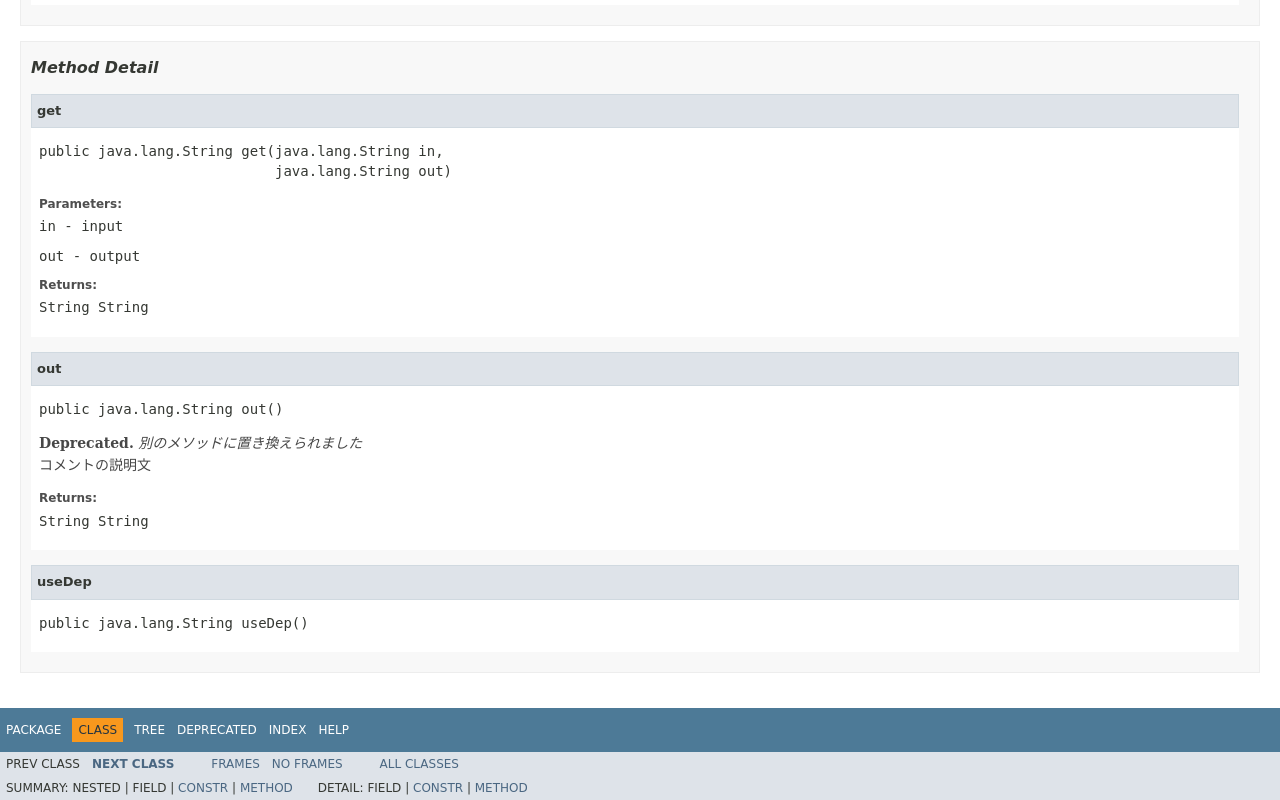
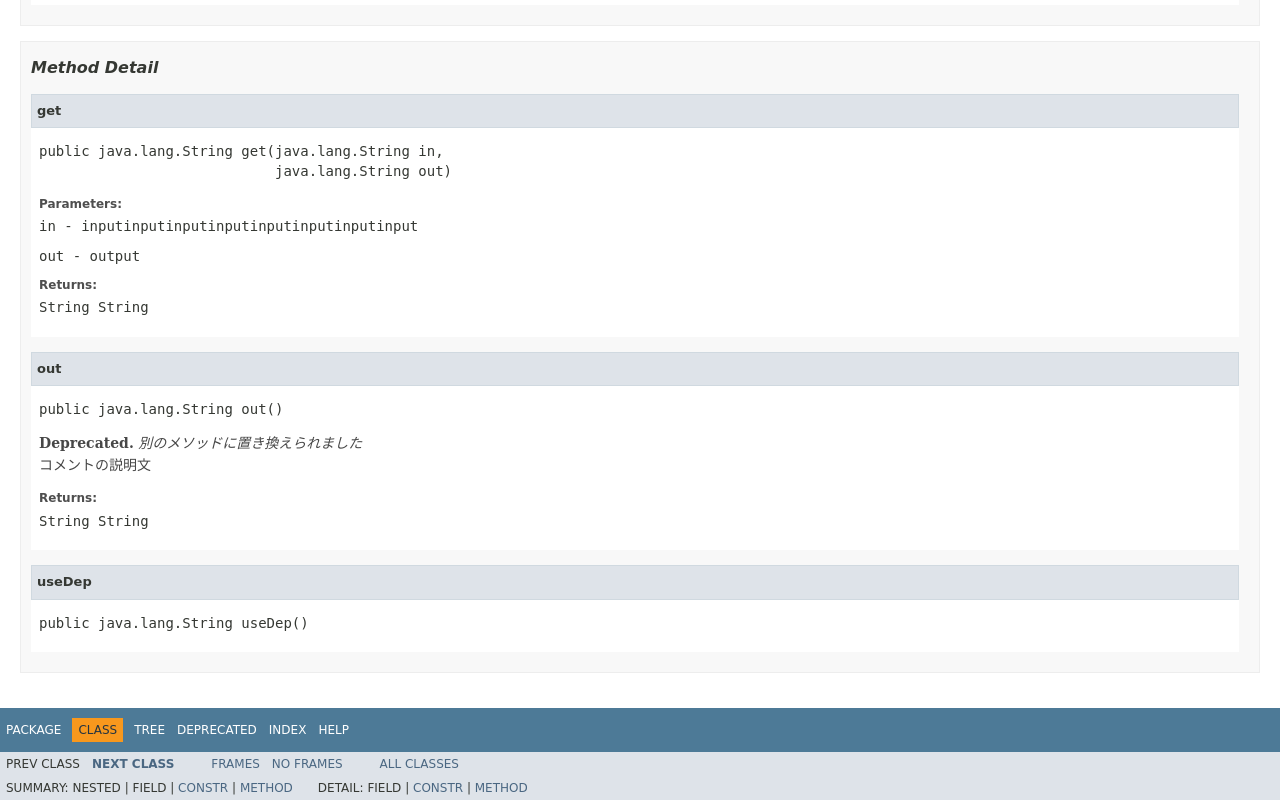
Before and after one commit to sakaki000/javadocTest, a plain HTML site: page docs/com/example/sandbox/SampleController.html in a window 1280 px wide. Shown: the part 998-1798 px from the top of the page. Drawn offline with Linux system fonts and the light colour scheme; a web font is replaced by a local one.

Commit message:
Update API docs

```diff
--- a/docs/com/example/sandbox/SampleController.html
+++ b/docs/com/example/sandbox/SampleController.html
@@ -210,7 +210,7 @@ extends java.lang.Object</pre>
                             java.lang.String&nbsp;out)</pre>
 <dl>
 <dt><span class="paramLabel">Parameters:</span></dt>
-<dd><code>in</code> - input</dd>
+<dd><code>in</code> - inputinputinputinputinputinputinputinput</dd>
 <dd><code>out</code> - output</dd>
 <dt><span class="returnLabel">Returns:</span></dt>
 <dd>String String</dd>
```
